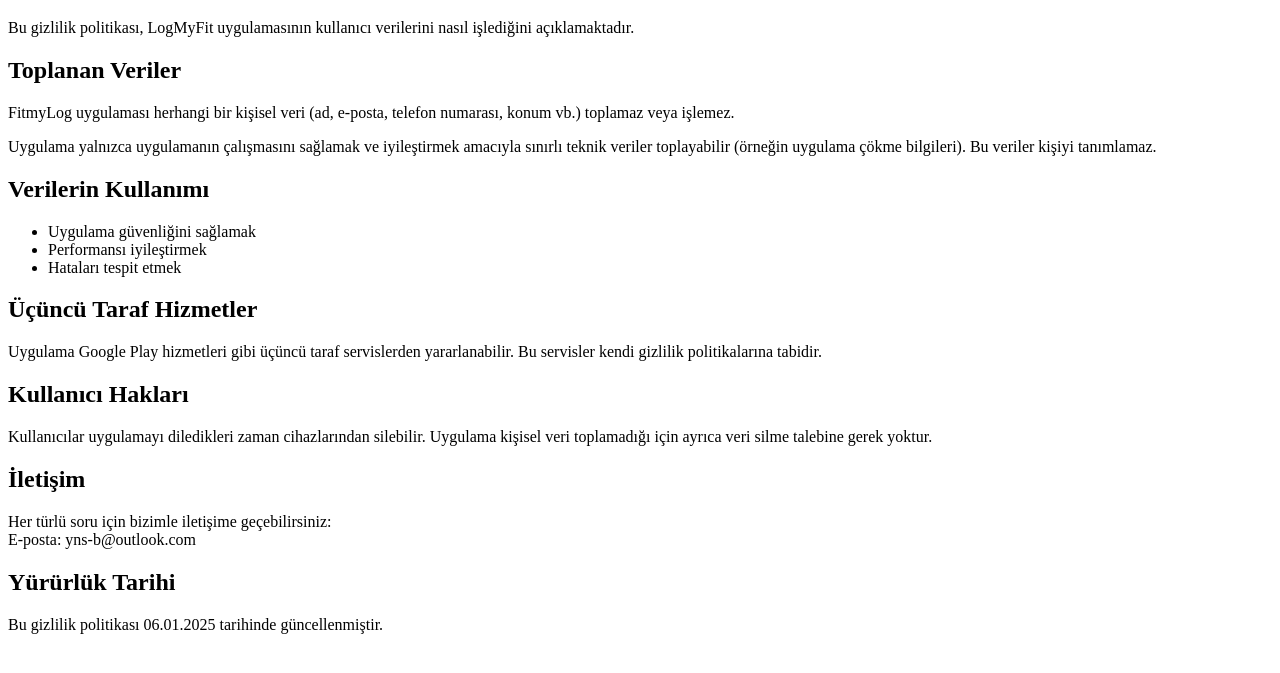
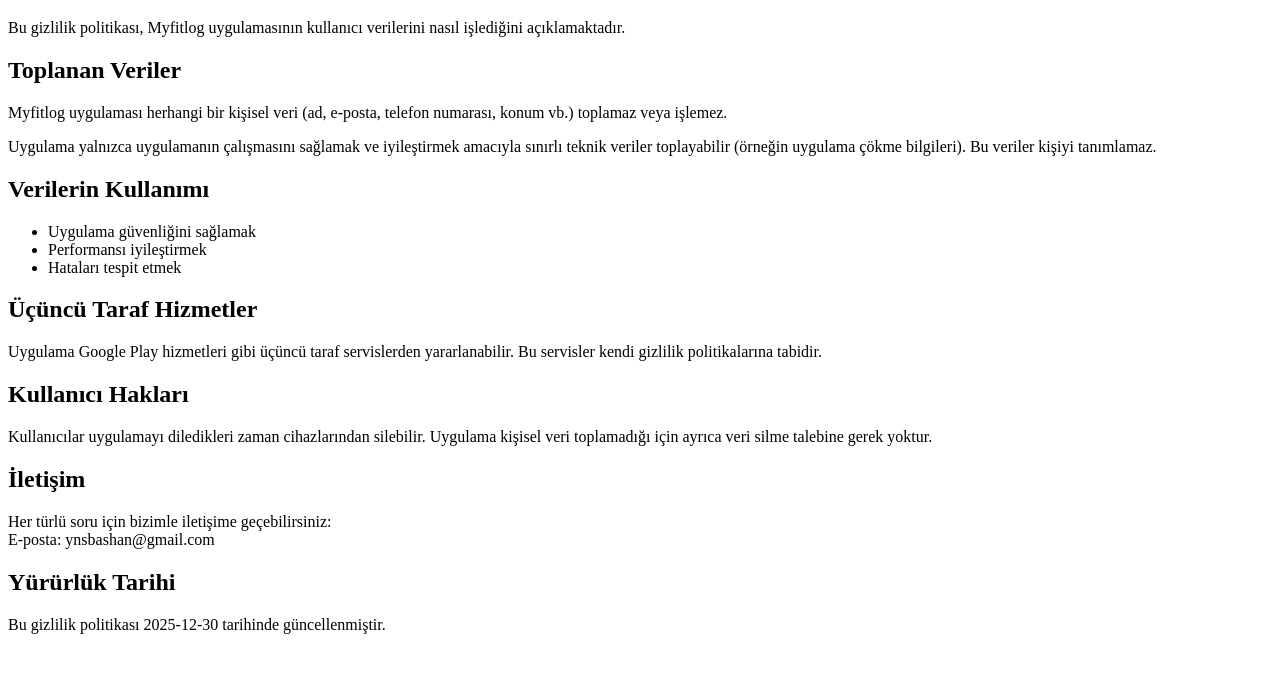
Before and after one commit to yns-b/fitmylog-privacy-policy, a plain HTML site: page index.html in a window 1280 px wide. Shown: the part 61-734 px from the top of the page. Drawn offline with Linux system fonts and the light colour scheme.

Commit message:
Update privacy policy references and contact email

```diff
--- a/index.html
+++ b/index.html
@@ -2,17 +2,17 @@
 <html lang="tr">
 <head>
 <meta charset="UTF-8">
-<title>LogMyFit - Gizlilik Politikası</title>
+<title>Myfitlog - Gizlilik Politikası</title>
 <meta name="viewport" content="width=device-width, initial-scale=1">
 </head>
 <body>
 
 <h1>Gizlilik Politikası</h1>
 
-<p>Bu gizlilik politikası, LogMyFit uygulamasının kullanıcı verilerini nasıl işlediğini açıklamaktadır.</p>
+<p>Bu gizlilik politikası, Myfitlog uygulamasının kullanıcı verilerini nasıl işlediğini açıklamaktadır.</p>
 
 <h2>Toplanan Veriler</h2>
-<p>FitmyLog uygulaması herhangi bir kişisel veri (ad, e-posta, telefon numarası, konum vb.) toplamaz veya işlemez.</p>
+<p>Myfitlog uygulaması herhangi bir kişisel veri (ad, e-posta, telefon numarası, konum vb.) toplamaz veya işlemez.</p>
 
 <p>Uygulama yalnızca uygulamanın çalışmasını sağlamak ve iyileştirmek amacıyla sınırlı teknik veriler toplayabilir
 (örneğin uygulama çökme bilgileri). Bu veriler kişiyi tanımlamaz.</p>
@@ -34,11 +34,11 @@
 
 <h2>İletişim</h2>
 <p>Her türlü soru için bizimle iletişime geçebilirsiniz:<br>
-E-posta: yns-b@outlook.com
+E-posta: ynsbashan@gmail.com
 </p>
 
 <h2>Yürürlük Tarihi</h2>
-<p>Bu gizlilik politikası 06.01.2025 tarihinde güncellenmiştir.</p>
+<p>Bu gizlilik politikası 2025-12-30 tarihinde güncellenmiştir.</p>
 
 </body>
 </html>
```
